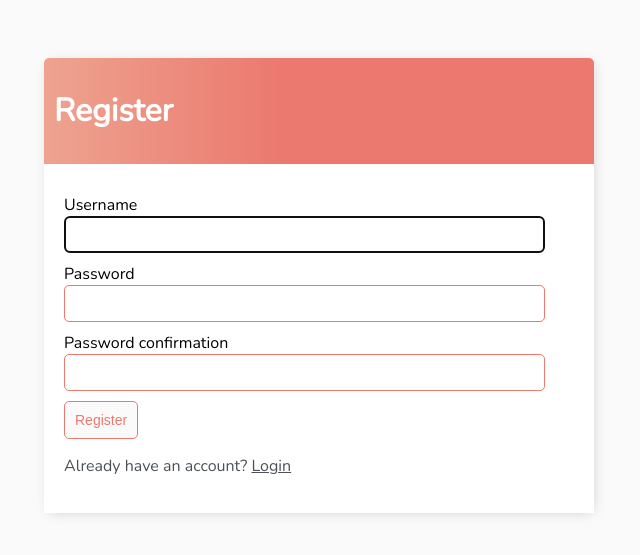
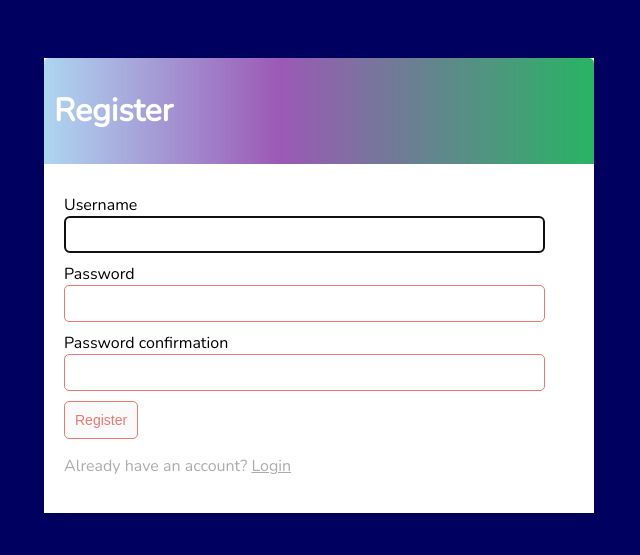
Before and after one commit to LEO397/DjangoProjects, a Django app: page /register/ in a window 1280 px wide. Shown: the top 555 px of the page, without its empty margins (321-961 px from the left). Run offline with Django 3.2, Linux system fonts and the light colour scheme.

Commit message:
UI changes

```diff
--- a/velotioProject/mysite/base/templates/base/main.html
+++ b/velotioProject/mysite/base/templates/base/main.html
@@ -13,7 +13,7 @@
 
     <style>
         body {
-            background-color: #FAFAFA;
+            background-color: #000060;
             font-family: 'Nunito', sans-serif;
             padding-top: 50px;
         }
@@ -30,13 +30,13 @@
 
         a,
         p {
-            color: #4b5156
+            color: #ACACAC
         }
 
         .container {
             max-width: 550px;
             margin: auto;
-            background-color: #fff;
+            background-color: #FFF;
             -webkit-box-shadow: 2px 2px 13px -4px rgba(0, 0, 0, 0.21);
             box-shadow: 2px 2px 13px -4px rgba(0, 0, 0, 0.21);
         }
@@ -47,7 +47,7 @@
             color: #fff;
             padding: 10px;
             border-radius: 5px 5px 0 0;
-            background: linear-gradient(90deg, #EEA390 0%, #EB796F 43%, #EB796F 100%);
+            background: linear-gradient(90deg, #AED6F1 0%, #9B59B6 43%, #28B463 100%);
         }
 
         .header-bar a {
```
